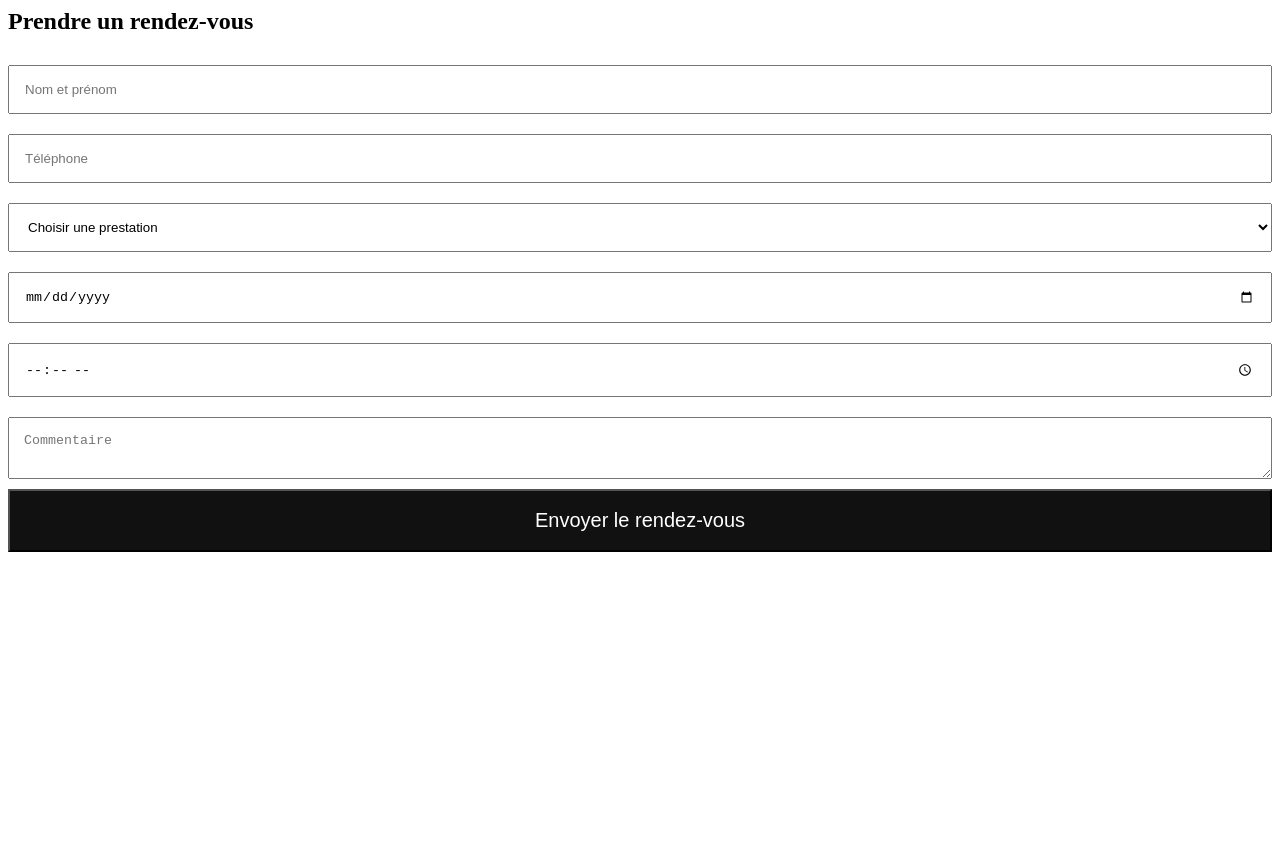
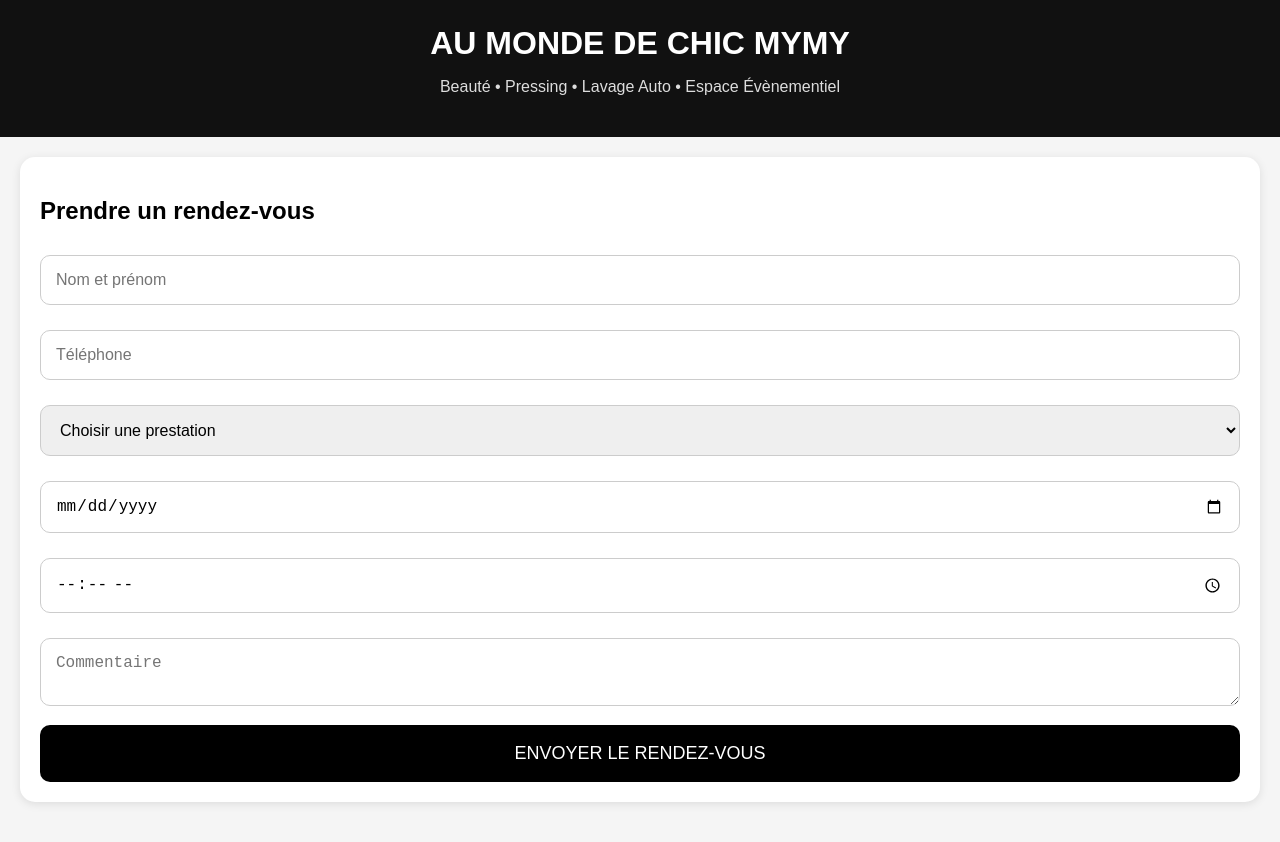
Before and after one commit to egeppress-svg/au-monde-de-chic-mymy, a plain HTML site: page index.html in a window 1280 px wide. Before the commit the page ends 800 px from the top, so only its background shows below. Drawn offline with Linux system fonts and the light colour scheme.

Commit message:
Update index.html

```diff
--- a/index.html
+++ b/index.html
@@ -1,26 +1,127 @@
+<!DOCTYPE html>
+<html lang="fr">
+<head>
+<meta charset="UTF-8">
+<meta name="viewport" content="width=device-width, initial-scale=1.0">
+<title>Au Monde de Chic Mymy</title>
+
+<style>
+body{
+margin:0;
+font-family:Arial,sans-serif;
+background:#f5f5f5;
+}
+
+header{
+background:#111;
+color:white;
+padding:25px;
+text-align:center;
+}
+
+header h1{
+margin:0;
+font-size:32px;
+}
+
+header p{
+color:#ddd;
+}
+
+.container{
+padding:20px;
+}
+
+.card{
+background:white;
+padding:20px;
+border-radius:15px;
+margin-bottom:20px;
+box-shadow:0 2px 10px rgba(0,0,0,.1);
+}
+
+input,select,textarea{
+width:100%;
+padding:15px;
+margin-top:10px;
+margin-bottom:15px;
+border-radius:10px;
+border:1px solid #ccc;
+box-sizing:border-box;
+font-size:16px;
+}
+
+button{
+width:100%;
+padding:18px;
+background:#000;
+color:white;
+border:none;
+border-radius:10px;
+font-size:18px;
+cursor:pointer;
+}
+
+button:hover{
+background:#444;
+}
+</style>
+
+</head>
+
+<body>
+
+<header>
+<h1>AU MONDE DE CHIC MYMY</h1>
+
+<p>
+Beauté • Pressing • Lavage Auto •
+Espace Évènementiel
+</p>
+
+</header>
+
+<div class="container">
+
+<div class="card">
+
 <h2>Prendre un rendez-vous</h2>
 
-<form>
-  <input type="text" placeholder="Nom et prénom" style="width:100%;padding:15px;margin:10px 0;"><br>
+<input id="nom" placeholder="Nom et prénom">
 
-  <input type="tel" placeholder="Téléphone" style="width:100%;padding:15px;margin:10px 0;"><br>
+<input id="telephone" placeholder="Téléphone">
 
-  <select style="width:100%;padding:15px;margin:10px 0;">
+<select id="service">
+
 <option>Choisir une prestation</option>
+
 <option>Coiffure</option>
+
 <option>Pressing</option>
+
 <option>Lavage Auto</option>
+
 <option>Espace Évènementiel</option>
+
 <option>Boutique</option>
-  </select><br>
 
-  <input type="date" style="width:100%;padding:15px;margin:10px 0;"><br>
+</select>
 
-  <input type="time" style="width:100%;padding:15px;margin:10px 0;"><br>
+<input type="date" id="date">
 
-  <textarea placeholder="Commentaire" style="width:100%;padding:15px;margin:10px 0;"></textarea><br>
+<input type="time" id="heure">
 
-  <button style="width:100%;padding:18px;background:#111;color:white;font-size:20px;">
-    Envoyer le rendez-vous
+<textarea id="commentaire"
+placeholder="Commentaire"></textarea>
+
+<button>
+ENVOYER LE RENDEZ-VOUS
 </button>
-</form>
+
+</div>
+
+</div>
+
+</body>
+
+</html>
```
Lines whose indentation alone changed are shown as unchanged.
